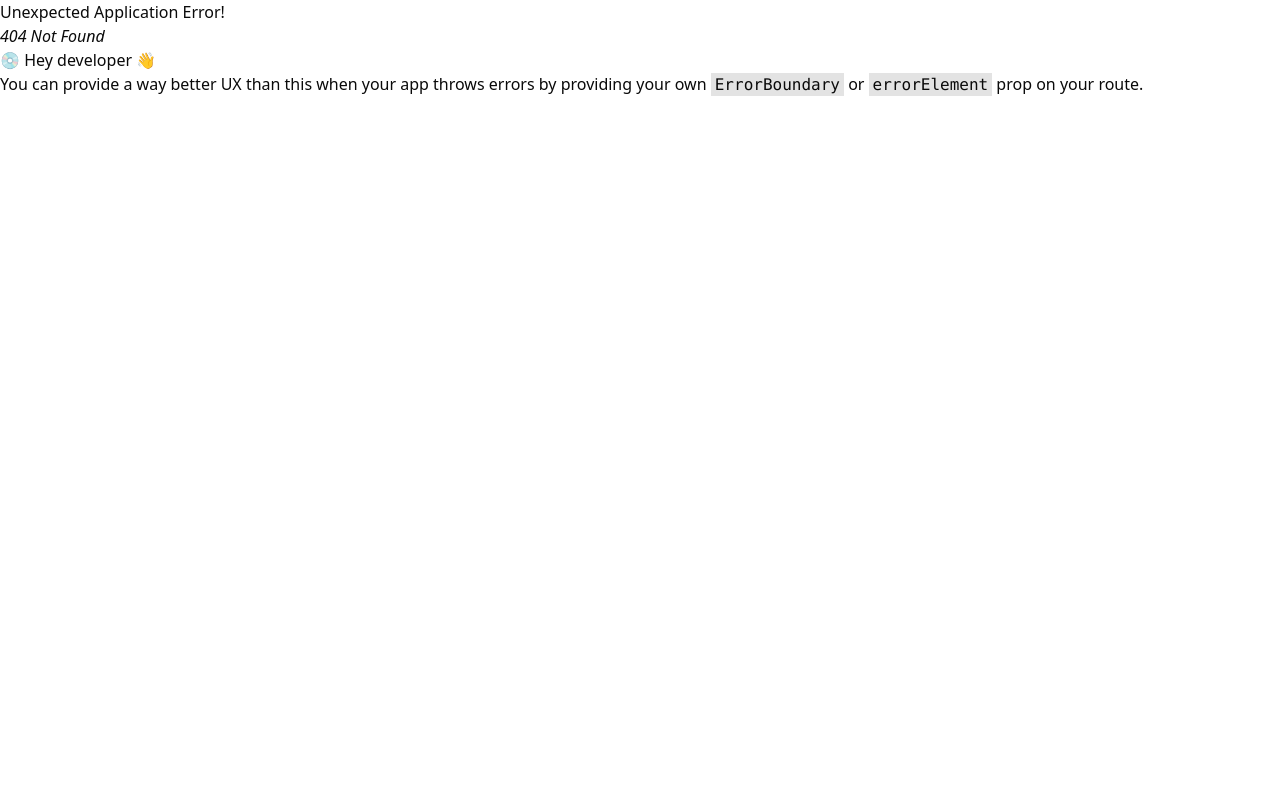
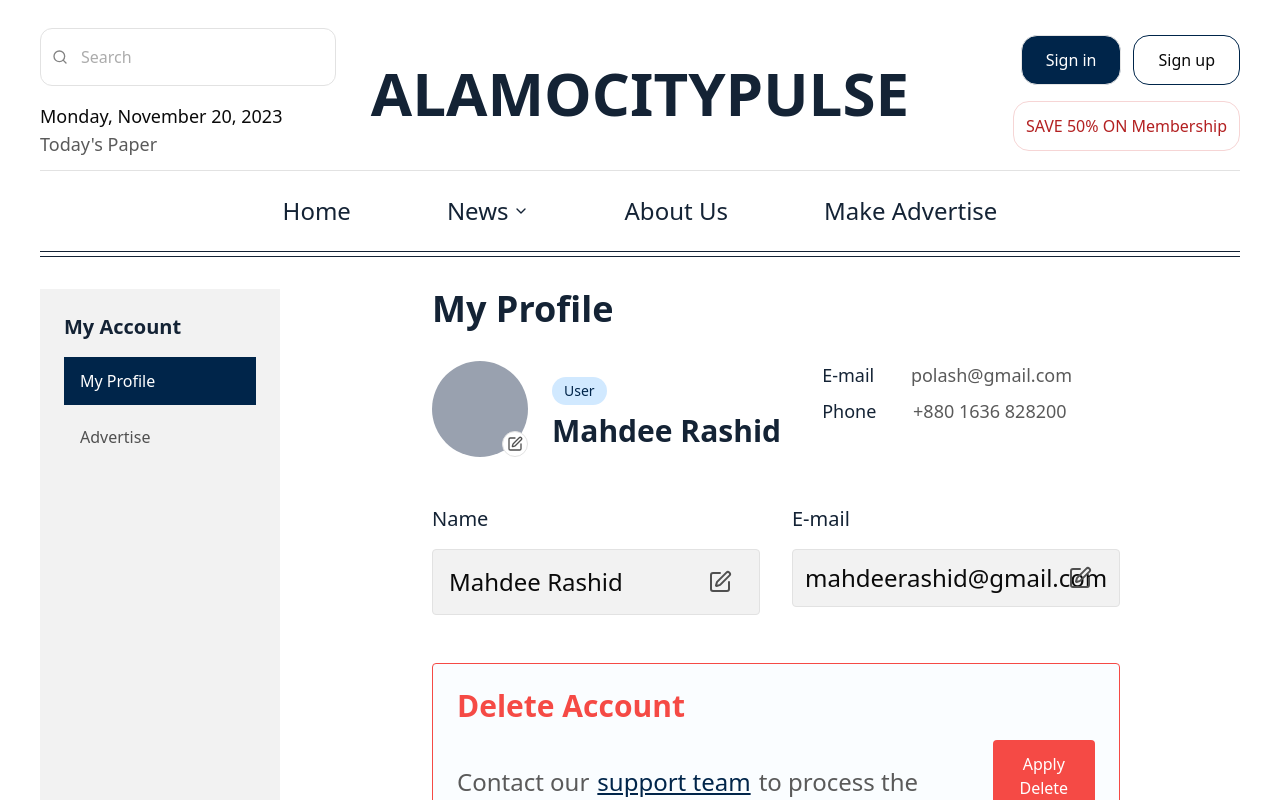
Before and after one commit to rahul3507/alamocitypulse, a React (Vite) app: page /dashboard in a window 1280 px wide. Before the commit this address had no page. Shown: the top 800 px of the page. Built offline with nearby package versions, Linux system fonts and the light colour scheme.

Commit message:
feat(Router): add Dashboard and Profile components with routing feat(NavBar): update links to navigate to Dashboard feat(Authentication): create ControlAuth component feat(Dashboard): implement Dashboard layout and navigation feat(Profile): create Profile component with user details

```diff
--- /dev/null
+++ b/src/Pages/Authentication/ControlAuth.jsx
@@ -0,0 +1,11 @@
+import React from 'react'
+
+const ControlAuth = () => {
+  return (
+    <div>
+
+    </div>
+  )
+}
+
+export default ControlAuth
--- /dev/null
+++ b/src/Pages/Dashboard/Dashboard.jsx
@@ -0,0 +1,34 @@
+import { Edit, Outdent} from 'lucide-react'
+import React from 'react'
+import { Link, Outlet } from 'react-router-dom'
+
+const Dashboard = () => {
+  return (
+
+    <div className="flex mt-8 gap-8">
+          {/* Sidebar */}
+        <div className="w-1/5 bg-[#f2f2f2] h-screen p-6">
+            <h2 className="text-xl font-bold text-[#142335] mb-4">My Account</h2>
+            <ul className="space-y-2">
+              <li>
+                <Link to="/dashboard" className="block py-3 px-4 bg-[#00254a] text-white font-medium">
+                  My Profile
+                </Link>
+              </li>
+              <li>
+                <Link href="#" className="block py-3 px-4 text-[#505050] hover:bg-[#e2e2e2]">
+                  Advertise
+                </Link>
+              </li>
+            </ul>
+        </div>
+
+
+        {/* profile */}
+        <Outlet></Outlet>
+
+    </div>
+  )
+}
+
+export default Dashboard
--- /dev/null
+++ b/src/Pages/Profile/Profile.jsx
@@ -0,0 +1,96 @@
+import { Edit } from 'lucide-react'
+import React from 'react'
+import { Link } from 'react-router-dom'
+
+const Profile = () => {
+  return (
+    <div className="flex-1 md:px-30  px-1">
+            <h2 className="text-4xl font-bold text-primary mb-8">My Profile</h2>
+
+            <div className="flex mb-12">
+              <div className="relative mr-6">
+                <div className="h-24 w-24 bg-gray-400 rounded-full overflow-hidden relative">
+                  <image
+                    src="https://i.ibb.co/V0ZHs3Xp/marwan-V675n9gjy-L0-unsplash.jpg"
+                    alt="Profile"
+                    width={96}
+                    height={96}
+                    className="object-cover bg-gray-300"
+                  />
+                </div>
+                <button className="absolute bottom-0 right-0 bg-white p-1 rounded-full border border-[#e2e2e2]">
+                  <Edit className="h-4 w-4 text-[#505050]" />
+                </button>
+              </div>
+
+              <div className='mt-4'>
+                <span className="inline-block bg-[#d1e9ff] text-[#00254a] px-3 py-1 rounded-full text-sm mb-2">
+                  User
+                </span>
+                <h3 className="text-3xl font-bold text-[#142335]">Mahdee Rashid</h3>
+              </div>
+
+              <div className="ml-auto mr-12 space-y-2">
+                <div>
+                  <p className="text-primary text-lg">E-mail <span className='text-secondary ml-8'>polash@gmail.com</span></p>
+
+                </div>
+                <div>
+                    <p className="text-primary text-lg">Phone <span className='text-secondary ml-8'>+880 1636 828200</span></p>
+
+                </div>
+              </div>
+            </div>
+
+            <div className="grid grid-cols-2 gap-8 mb-12">
+              <div>
+                <h4 className="text-xl text-[#142335] mb-4">Name</h4>
+                <div className="relative">
+                  <input
+                    type="text"
+                    value="Mahdee Rashid"
+                    className="w-full p-4 text-2xl bg-[#f2f2f2] border border-[#e2e2e2] rounded"
+                  />
+                  <button className="absolute right-3 bg-transparent top-1/2 transform -translate-y-1/2">
+                    <Edit className="h-6 w-6 text-[#505050]" />
+                  </button>
+                </div>
+              </div>
+
+              <div>
+                <h4 className="text-xl text-[#142335] mb-4">E-mail</h4>
+                <div className="relative">
+                  <input
+                    type="email"
+                    value="mahdeerashid@gmail.com"
+                    className="w-full p-3 text-2xl bg-[#f2f2f2] border border-[#e2e2e2] rounded"
+                  />
+                  <button className="absolute bg-transparent right-3 top-1/2 transform -translate-y-1/2">
+                    <Edit className="h-6 w-6 text-[#505050]" />
+                  </button>
+                </div>
+              </div>
+            </div>
+
+            <div className="border bg-[#FAFDFF] border-[#f54a45] rounded p-6">
+              <h4 className="text-3xl font-bold text-[#f54a45] mb-4">Delete Account</h4>
+              <div className="flex justify-between items-center">
+                <div>
+                    <p className="text-secondary text-2xl">
+                  Contact our
+                  <Link href="#" className="text-[#00254a] px-2 underline">
+                    support team
+                  </Link>
+                    to process the deletion of your account.
+                </p>
+                </div>
+                <div>
+                    <button className="bg-[#f54a45] text-white px-6 py-3 mb-11 justify-center rounded hover:bg-opacity-90">Apply Delete</button>
+                </div>
+              </div>
+            </div>
+        </div>
+  )
+}
+
+export default Profile
--- a/src/components/NavBar/NavBar.jsx
+++ b/src/components/NavBar/NavBar.jsx
@@ -1,11 +1,13 @@
 import { ChevronDown, Search, User, X } from 'lucide-react';
-import React from 'react';
+
 import { Link } from 'react-router-dom';
 import { Dialog, DialogContent, DialogTrigger } from "../ui/dialog";
 import SignUp from '../../Pages/Authentication/SignUp';
 import SignIn from '../../Pages/Authentication/SignIn';
 
 const NavBar = () => {
+
+
   return (
     <div>
       <header className="w-full mb-3">
@@ -38,7 +40,7 @@ const NavBar = () => {
                     <h1 className='text-white font-bold text-2xl md:text-4xl lg:text-5xl mb-3'>Sign Up or Sign In to Unlock More News</h1>
                     <p className='text-white text-lg'>Create a free account or log in to access the latest updates, in-depth stories, and exclusive news tailored just for you</p>
                   </div>
-                  <SignIn />
+                  <SignIn  />
                 </DialogContent>
               </Dialog>
               <Dialog>
@@ -80,7 +82,7 @@ const NavBar = () => {
             </Link>
           </li>
           <li>
-            <Link href="#" className="hover:text-[#505050]">
+            <Link to="/dashboard" className="hover:text-[#505050]">
               Make Advertise
             </Link>
           </li>
```
Also changed, not shown: src/Routers/Router.jsx (+13 -0 lines).
